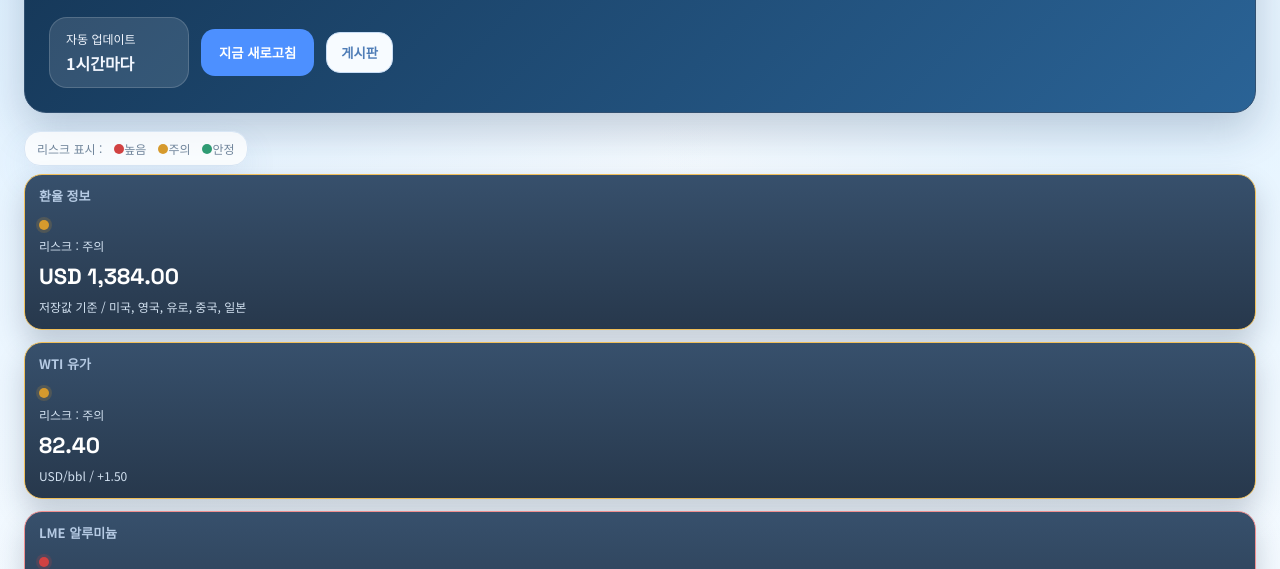
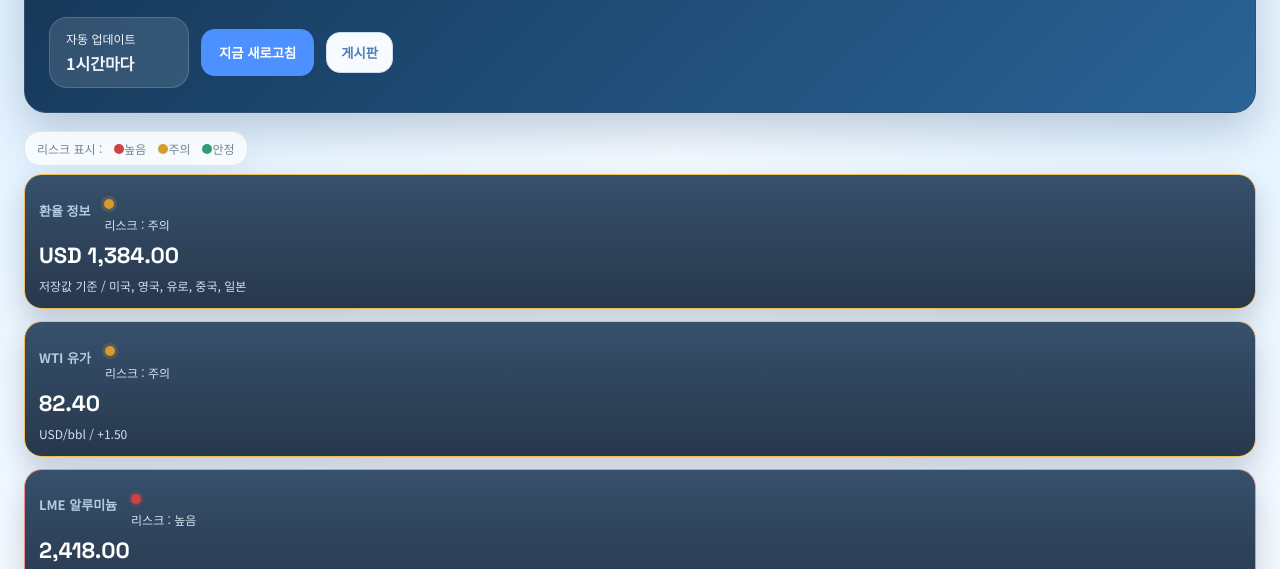
Before and after one commit to hijanginnospc-janggom/aerospace_monitoring_dashboard, a website: page index.html in a window 1280 px wide. Shown: the part 216-785 px from the top of the page. Drawn offline with Linux system fonts and the light colour scheme; no server answers.

Commit message:
Align risk label inline with metric title

```diff
--- a/styles.css
+++ b/styles.css
@@ -219,10 +219,11 @@ body {
 
 .metric-heading {
   display: flex;
-  flex-direction: column;
-  align-items: flex-start;
-  gap: 8px;
+  align-items: center;
+  gap: 10px;
+  flex-wrap: nowrap;
 }
+
 
 .risk-dot {
   width: 10px;
@@ -258,18 +259,24 @@ body {
 }
 
 .metric-status-line {
+  display: flex;
+  align-items: center;
   gap: 6px;
   color: #d3e2f1;
   font-size: 11px;
   line-height: 1.1;
   white-space: nowrap;
+  margin-left: 4px;
 }
+
 
 .metric-risk-label {
   white-space: nowrap;
   display: inline-block;
   vertical-align: middle;
+  margin-left: 0;
 }
+
 
 .metric-card strong {
   display: block;
```
